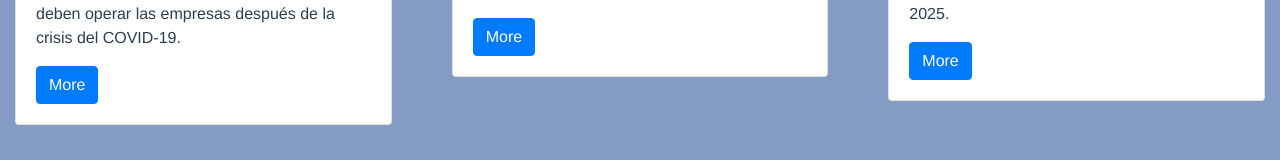
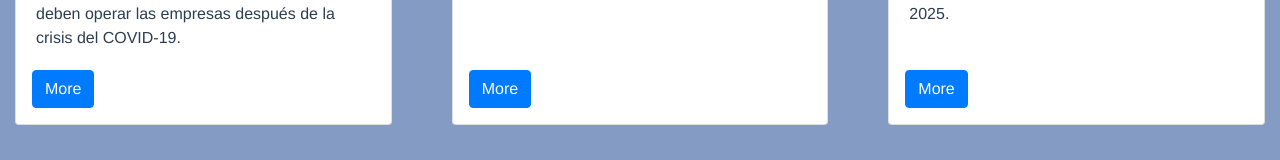
Before and after one commit to Tecnalia-Cilco-3/semana-2, a Vue app: page / in a window 1280 px wide. Shown: the part 996-1156 px from the top of the page. Built offline with nearby package versions, Linux system fonts and the light colour scheme; no server answers.

Commit message:
Ubicacion de boton More en PageServices

```diff
--- a/src/components/PageServices.vue
+++ b/src/components/PageServices.vue
@@ -3,7 +3,7 @@
     <div class="row justify-content-center mb-5">
       <div class='card-deck'>
         <div class="col-sm-6 col-xs-12 col-lg-4 mt-5">
-          <div class="card">
+          <div class="card h-100">
             <div class="d-flex justify-content-center p-2">
               <img
                 src="https://www.itsitio.com/wp-content/uploads/2019/04/soft-covid-780x405.jpg"
@@ -21,17 +21,17 @@
                 el ejemplo de cómo deben operar las empresas después de la
                 crisis del COVID-19.
               </p>
-              <a
+            </div>
+            <p class="text-left ml-3"><a
               href="https://www.enter.co/especiales/dev/desarrolladores-de-software-fueron-muy-productivos-durante-crisis-de-covid-19/"
               class="btn btn-primary"
               target="_blank"
               >More</a
-              >
-            </div>
+            ></p>
           </div>
         </div>
         <div class="col-sm-6 col-xs-12 col-lg-4 mt-5">
-          <div class="card">
+          <div class="card h-100">
             <div class="d-flex justify-content-center p-2">
               <img
                 src="https://www.muycomputer.com/wp-content/uploads/2020/12/Mejores-aplicaciones-Google-Play-Store-2020-Android-e1606905702513.jpg"
@@ -47,17 +47,17 @@
                 Los editores de Google Play realizaron una lista de las mejores
                 apps en 2020 y nos pareció importante compartirlas con ustedes.
               </p>
-              <a
+            </div>
+            <p class="text-left ml-3"><a
               href="https://www.enter.co/chips-bits/apps-software/las-mejores-apps-de-google-play-en-2020/"
               class="btn btn-primary"
               target="_blank"
               >More</a
-              >
-            </div>
+            ></p>
           </div>
         </div>
         <div class="col-sm-6 col-xs-12 col-lg-4 mt-5">
-          <div class="card">
+          <div class="card h-100">
             <div class="d-flex justify-content-center p-2">
               <img
                 src="https://www.ucaldas.edu.co/portal/wp-content/uploads/2020/08/mision-tic.jpg"
@@ -74,13 +74,13 @@
                 Jóvenes 4.0, espera formar entre 68.000 y 112.000 programadores
                 para el 2025.
               </p>
-              <a
+            </div>
+            <p class="text-left ml-3"><a
               href="https://www.enter.co/especiales/dev/mintic-busca-formar-100-000-programadores-para-2025/"
               class="btn btn-primary"
               target="_blank"
               >More</a
-              >
-            </div>
+            ></p>
           </div>
         </div>
       </div>
```
Lines whose indentation alone changed are shown as unchanged.
